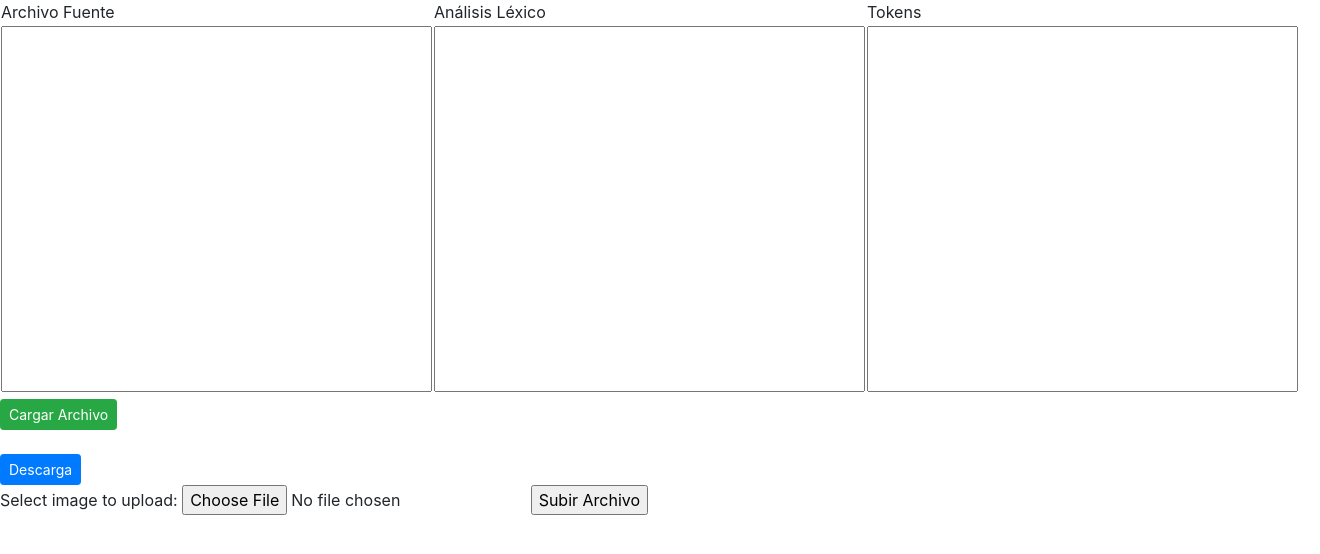
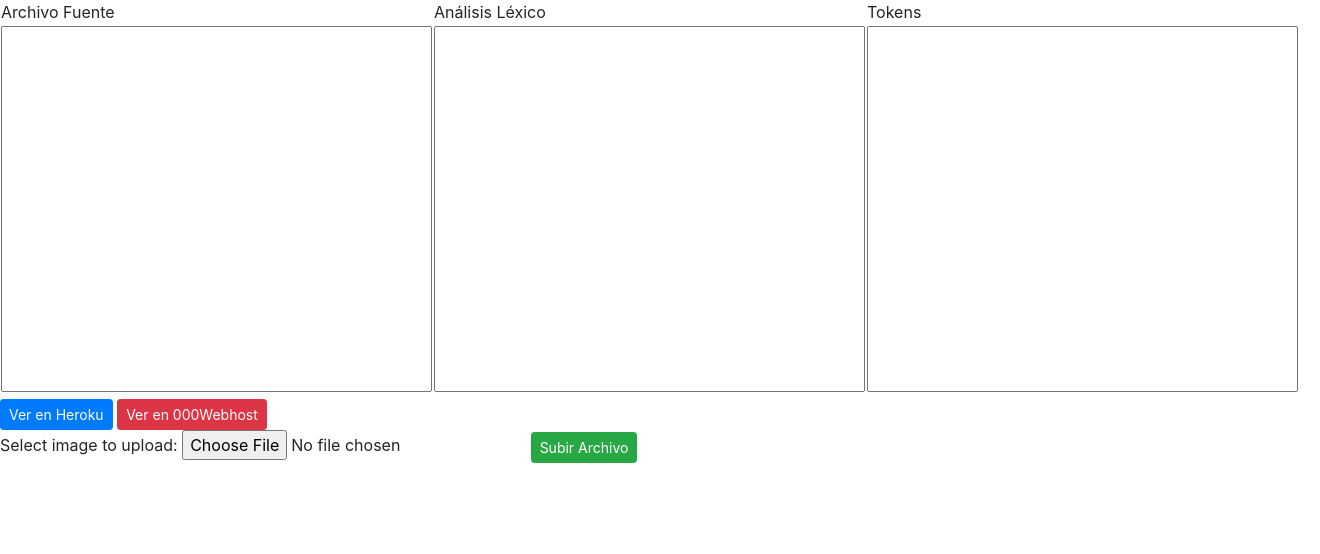
Before and after one commit to Moisito12/public_html, a PHP site: page /compiladores/index.php in a window 1320 px wide. Shown: the part 103-657 px from the top of the page. Run offline with PHP 8.4, Linux system fonts and the light colour scheme.

Commit message:
Heroku uploads Files

```diff
--- a/compiladores/index.php
+++ b/compiladores/index.php
@@ -76,13 +76,12 @@
             <td><textarea name="" style="resize:none" id="" cols="40" rows="15"></textarea></td>
         </tr>
     </table>
-    <button class="btn btn-sm btn-success">Cargar Archivo</button>
-    <br><br>
-    <button class="btn btn-sm btn-primary">Descarga</button>
+    <a href="https://warm-mesa-59344.herokuapp.com/compiladores/index.php" class="btn btn-primary btn-sm">Ver en Heroku</a>
+    <a href="https://moisesrenteriacompilador.000webhostapp.com/compiladores/index.php" class="btn btn-danger btn-sm">Ver en 000Webhost</a>
     <form action="index.php" method="post" enctype="multipart/form-data">
         Select image to upload:
         <input type="file" name="fileToUpload" id="fileToUpload">
-        <input type="submit" value="Subir Archivo" name="submit">
+        <input type="submit" value="Subir Archivo" name="submit" class="btn btn-sm btn-success">
     </form>
 </body>
 
```
